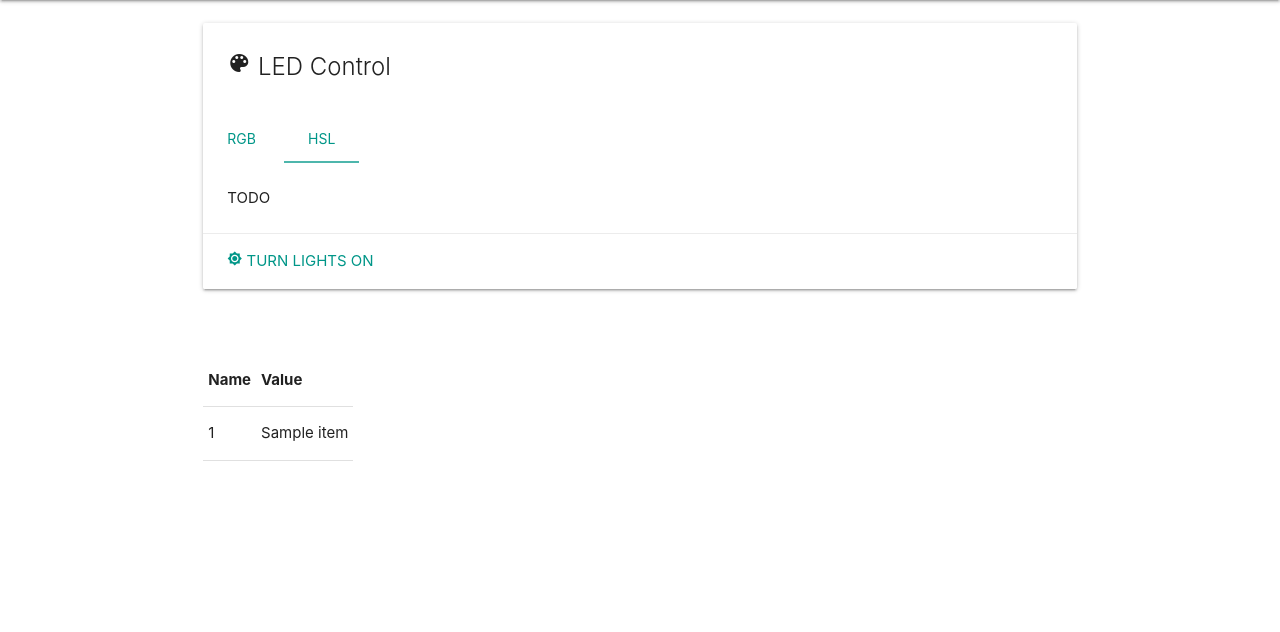
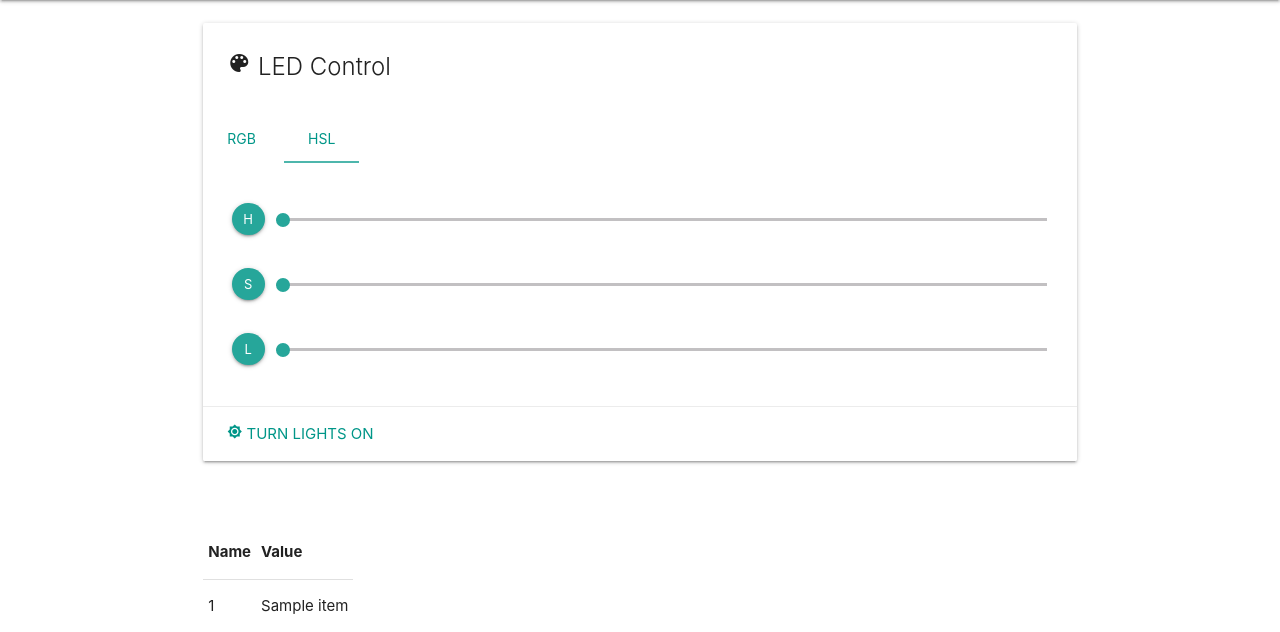
Before and after one commit to majorpeter/puha-manager, a Flask app: template templates/index.html in a window 1280 px wide, after a click on "HSL". Shown: the part 64-696 px from the top of the page. Run offline with Flask 2, Linux system fonts and the light colour scheme; the template is opened without the code that fills it: most values are stand-ins (such as "Sample title", 1, 10 or a date in 2020).

Commit message:
added sliders for HSL to index.html

```diff
--- a/templates/index.html
+++ b/templates/index.html
@@ -68,7 +68,29 @@
                                 </p>
                             </div>
                             <div id="led-tune-hsl">
-                                TODO
+                                <table class="invisible"><tbody>
+                                    <tr><td style="width: 1%;" title="Hue">
+                                        <a class="btn-floating btn-small">H</a>
+                                    </td><td>
+                                        <p class="range-field">
+                                            <input type="range" id="led-hue" min="0" max="100" value="0"/>
+                                        </p>
+                                    </td></tr>
+                                    <tr><td style="width: 1%;" title="Saturation">
+                                        <a class="btn-floating btn-small">S</a>
+                                    </td><td>
+                                        <p class="range-field">
+                                            <input type="range" id="led-saturation" min="0" max="100" value="0"/>
+                                        </p>
+                                    </td></tr>
+                                    <tr><td style="width: 1%;" title="Lightness">
+                                        <a class="btn-floating btn-small">L</a>
+                                    </td><td>
+                                        <p class="range-field">
+                                            <input type="range" id="led-lightness" min="0" max="100" value="0"/>
+                                        </p>
+                                    </td></tr>
+                                </tbody></table>
                             </div>
                         </div>
                         <div class="card-action">
```
